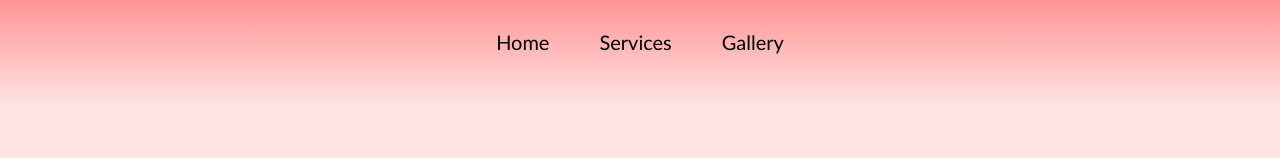
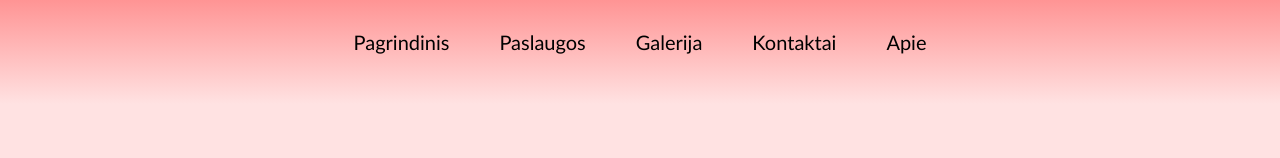
Before and after one commit to ArminasStrolys/react-projects, a React (Create React App) app in the folder eyebrow-portfolio-site/: page /about in a window 1280 px wide. Shown: the top 158 px of the page. Built offline with nearby package versions, Linux system fonts and the light colour scheme.

Commit message:
Added updated navigation links

```diff
--- a/eyebrow-portfolio-site/src/components/navi/Navi.jsx
+++ b/eyebrow-portfolio-site/src/components/navi/Navi.jsx
@@ -9,19 +9,13 @@ import { BrowserRouter as Router, Route, Routes, Link } from 'react-router-dom';
 const Navi = () => {
   return (
     <div>
-      {/* <div className="nav-bar">
-        <a href="/">Home</a>
-        <a href="/services">Services</a>
-        <a href="/gallery">Gallery</a>
-        <a href="/contacts">Contacts</a>
-        <a href="/about">About</a>
-      </div> */}
-
       <Router>
         <nav className="nav-bar">
-          <Link to="/">Home</Link>
-          <Link to="/services">Services</Link>
-          <Link to="/gallery">Gallery</Link>
+          <Link to="/">Pagrindinis</Link>
+          <Link to="/services">Paslaugos</Link>
+          <Link to="/gallery">Galerija</Link>
+          <Link to="/contacts">Kontaktai</Link>
+          <Link to="/about">Apie</Link>
         </nav>
         <Routes>
           <Route path="/" element={<Home />} />
```
